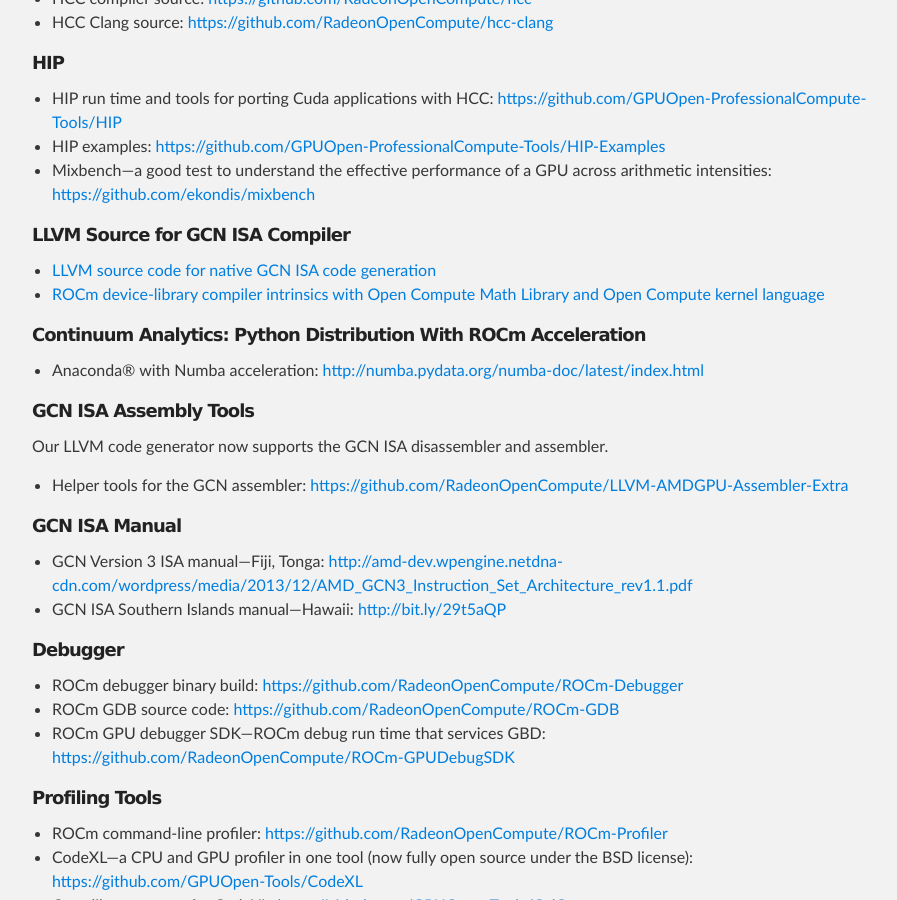
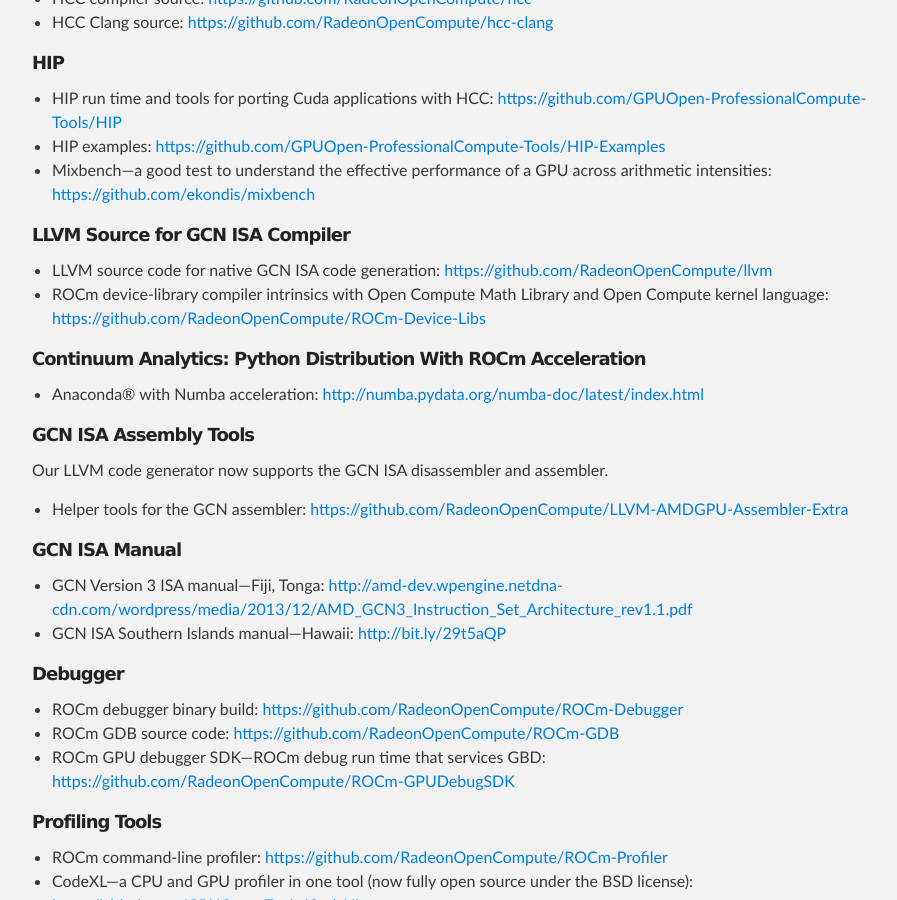
Before and after one commit to ROCm/ROCm.github.io, a Jekyll site: the page packages.html, which Jekyll copies as it is, in a window 1280 px wide and 900 px high, scrolled down 886 px. Shown: the whole window, without its empty margins (183-1080 px from the left). Built offline with Jekyll 4.4.1, drawn with Linux system fonts in a browser that asks for light colours; some of the changed lines change nothing that is shown.

Commit message:
Update packages.html

```diff
--- a/packages.html
+++ b/packages.html
@@ -95,8 +95,8 @@
 <h5>LLVM Source for GCN ISA Compiler</h5>
 
 <ul>
-<li><a href="https://github.com/RadeonOpenCompute/llvm">LLVM source code for native GCN ISA code generation </a></li>
-<li><a href="https://github.com/RadeonOpenCompute/ROCm-Device-Libs">ROCm device-library compiler intrinsics with Open Compute Math Library and Open Compute kernel language </a></li>
+<li>LLVM source code for native GCN ISA code generation: <a href="https://github.com/RadeonOpenCompute/llvm">https://github.com/RadeonOpenCompute/llvm</a></li>
+<li>ROCm device-library compiler intrinsics with Open Compute Math Library and Open Compute kernel language: <a href="https://github.com/RadeonOpenCompute/ROCm-Device-Libs">https://github.com/RadeonOpenCompute/ROCm-Device-Libs</a></li>
 </ul>
 
 <h5>Continuum Analytics: Python Distribution With ROCm Acceleration</h5>
```
